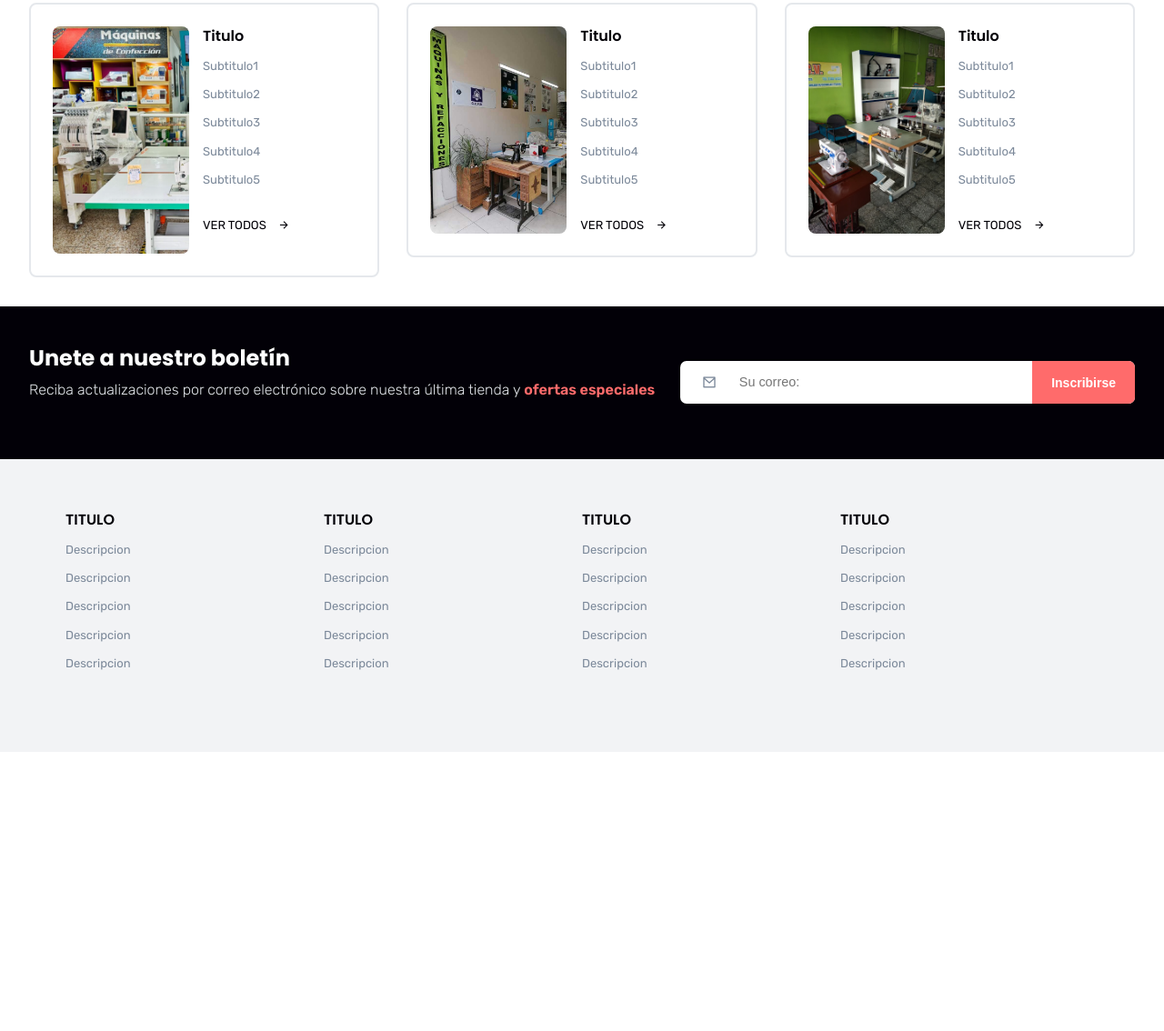
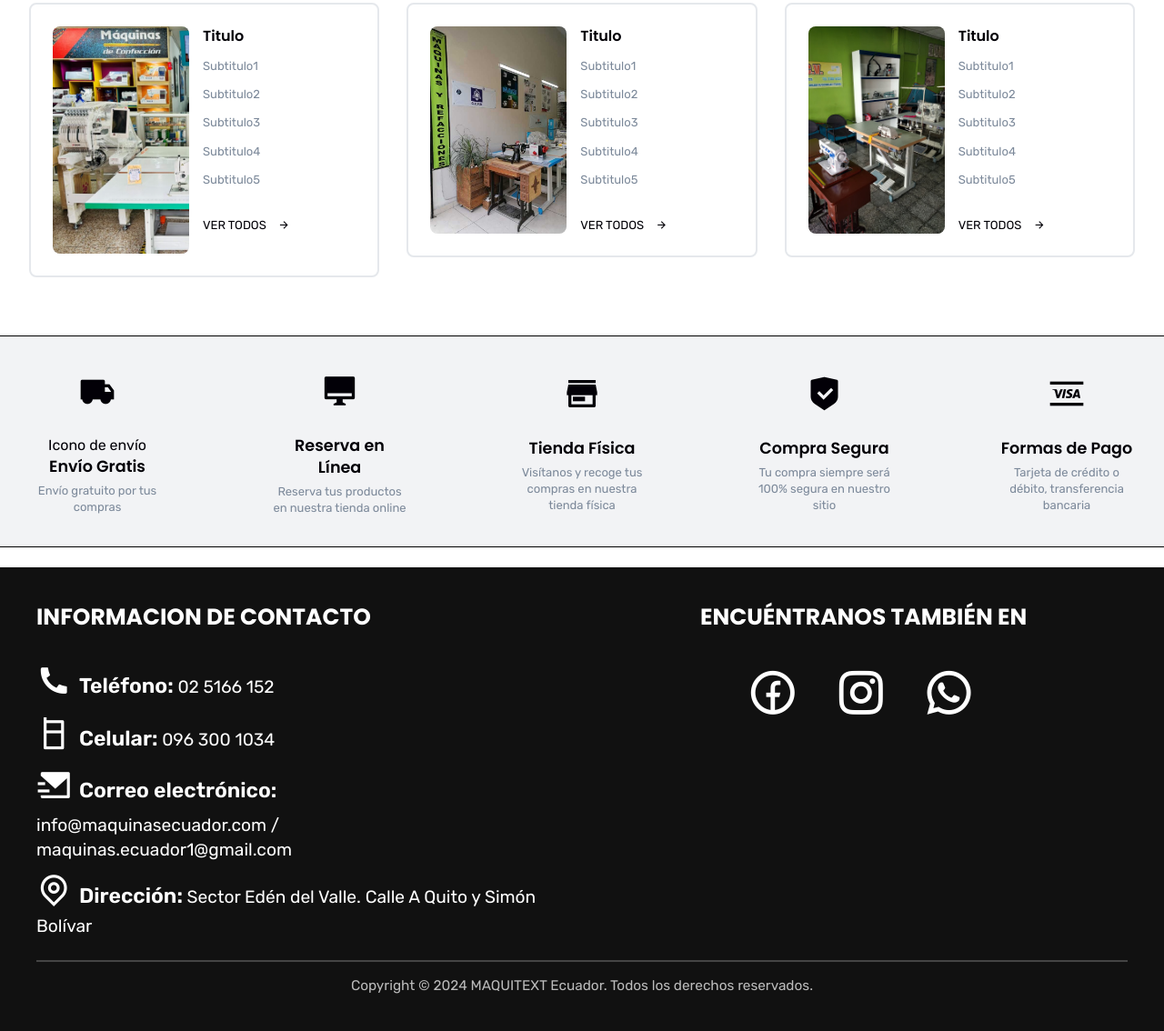
Before and after one commit to JonyR316/MAQUITEXT, a plain HTML site: page index.html in a window 1280 px wide. Shown: the part 3138-4272 px from the top of the page at 91% size. Before the commit the page ends 3965 px from the top, so only its background shows below. Drawn offline with nearby package versions, Linux system fonts and the light colour scheme.

Commit message:
subiendo cambios 4

```diff
--- a/index.html
+++ b/index.html
@@ -1566,7 +1566,7 @@
       <!-- main -->
 
       <footer>
-        <div class="newsletter">
+        <!-- <div class="newsletter">
           <div class="container">
             <div class="wrapper">
               <div class="box">
@@ -1586,9 +1586,43 @@
             </div>
           </div>
         </div>
+        -->
+        <div class="info-icons">
+          <div class="info-item">
+            <i class="ri-truck-fill"></i>
+            Icono de envío
+            <h4>Envío Gratis</h4>
+            <p>Envío gratuito por tus compras</p>
+          </div>
+          <div class="info-item">
+            <i class="ri-mac-fill"></i>
+            <!-- Icono de reserva -->
+            <h4>Reserva en Línea</h4>
+            <p>Reserva tus productos en nuestra tienda online</p>
+          </div>
+          <div class="info-item">
+            <i class="ri-store-3-fill"></i>
+            <!-- Icono de tienda física -->
+            <h4>Tienda Física</h4>
+            <p>Visítanos y recoge tus compras en nuestra tienda física</p>
+          </div>
+          <div class="info-item">
+            <i class="ri-shield-check-fill"></i>
+            <!-- Icono de compra segura -->
+            <h4>Compra Segura</h4>
+            <p>Tu compra siempre será 100% segura en nuestro sitio</p>
+          </div>
+          <div class="info-item">
+            <i class="ri-visa-fill"></i>
+            <!-- Icono de formas de pago -->
+            <h4>Formas de Pago</h4>
+            <p>Tarjeta de crédito o débito, transferencia bancaria</p>
+          </div>
+        </div>
+        <br />
         <!-- newsletter -->
 
-        <div class="widgets">
+        <!--<div class="widgets">
           <div class="container">
             <div class="wrapper">
               <div class="flexwrap">
@@ -1644,7 +1678,52 @@
             </div>
           </div>
         </div>
-        <!-- widgets -->
+        -->
+        <!--widgets-->
+
+        <footer class="footer">
+          <div class="container">
+            <div class="footer-info">
+              <div class="footer-section contact-info">
+                <h4>INFORMACION DE CONTACTO</h4>
+                <p>
+                  <i class="ri-phone-fill"></i> <strong>Teléfono:</strong> 02
+                  5166 152
+                </p>
+                <p>
+                  <i class="ri-cellphone-line"></i>
+                  <strong>Celular:</strong> 096 300 1034
+                </p>
+                <p>
+                  <i class="ri-mail-send-fill"></i>
+                  <strong>Correo electrónico:</strong>
+                </p>
+                <p>
+                  info@maquinasecuador.com / <br />maquinas.ecuador1@gmail.com
+                </p>
+                <p>
+                  <i class="ri-map-pin-line"></i>
+                  <strong>Dirección:</strong> Sector Edén del Valle. Calle A
+                  Quito y Simón Bolívar
+                </p>
+              </div>
+              <div class="footer-section social-media">
+                <h4>ENCUÉNTRANOS TAMBIÉN EN</h4>
+                <div class="social-icons">
+                  <a href="#"><i class="ri-facebook-circle-line"></i></a>
+                  <a href="#"><i class="ri-instagram-line"></i></a>
+                  <a href="#"><i class="ri-whatsapp-line"></i></a>
+                </div>
+              </div>
+            </div>
+            <div class="footer-bottom">
+              <p>
+                Copyright © 2024 MAQUITEXT Ecuador. Todos los derechos
+                reservados.
+              </p>
+            </div>
+          </div>
+        </footer>
       </footer>
     </div>
     <script src="https://cdn.jsdelivr.net/npm/swiper@11/swiper-bundle.min.js"></script>
--- a/style.css
+++ b/style.css
@@ -1077,6 +1077,124 @@ form.search button:hover {
 }
 
 /*---------------
+ * 05. FOOTER    |
+ * maquitex    |
+ *--------------*/
+.footer {
+  background-color: #111; /* Color de fondo oscuro */
+  color: #fff; /* Color de texto blanco */
+  padding: 2em 0;
+  font-size: 1.2em;
+}
+
+.footer .container {
+  display: flex;
+  flex-direction: column;
+  align-items: center;
+}
+
+.footer-info {
+  display: flex;
+  justify-content: space-between;
+  width: 100%;
+  max-width: 1200px;
+  padding-bottom: 1em;
+  border-bottom: 2px solid #444;
+  gap: 2em;
+  flex-wrap: wrap;
+}
+
+.footer-section {
+  flex: 1;
+  min-width: 250px;
+}
+
+.footer-section h4 {
+  font-size: 1.3em;
+  font-weight: bold;
+  margin-bottom: 1em;
+  text-transform: uppercase;
+}
+
+.footer-section p {
+  margin: 0.2em 0;
+}
+
+.footer-section i {
+  color: #ffffff;
+  margin-right: 0.1em;
+  font-size: 2em;
+}
+
+.contact-info p strong {
+  font-weight: bold;
+  font-size: 1.2em;
+}
+
+.social-media {
+  text-align: center;
+}
+
+.social-icons a {
+  color: #fff;
+  font-size: 1.5em;
+  margin: 0 0.5em;
+  transition: color 0.3s;
+}
+
+.social-icons a:hover {
+  color: #ccc;
+}
+
+.footer-bottom {
+  text-align: center;
+  padding-top: 1em;
+  font-size: 0.8em;
+  color: #bbb;
+}
+
+/*---------------
+ * 16.Icons     |
+ *-------------*/
+.info-icons {
+  display: flex;
+  justify-content: space-between;
+  align-items: center;
+  background-color: var(--light-bg-color);
+  padding: 2em;
+  margin-top: 2em;
+
+  border-top: 1px solid black;
+  border-bottom: 1px solid black;
+}
+
+.info-item {
+  display: flex;
+  flex-direction: column;
+  align-items: center;
+  text-align: center;
+  max-width: 150px;
+  flex: 1;
+}
+
+.info-item i {
+  font-size: 2.5em;
+  color: var(--dark-color);
+  margin-bottom: 0.5em;
+}
+
+.info-item h4 {
+  font-size: 1.1em;
+  font-weight: var(--fw6);
+  margin-bottom: 0.3em;
+}
+
+.info-item p {
+  font-size: var(--font-small);
+  color: var(--light-text-color);
+}
+
+/*---------------
  * 15.RESPONSIVE|
  *-------------*/
 @media screen and (min-width: 481px) {
@@ -1091,7 +1209,9 @@ form.search button:hover {
   }
   .products.mini,
   .banner .row,
-  .widgets .row {
+  .banners .row,
+  .widgets .row,
+  .footer {
     flex: 0 0 50%;
   }
   .products.main .item {
```
